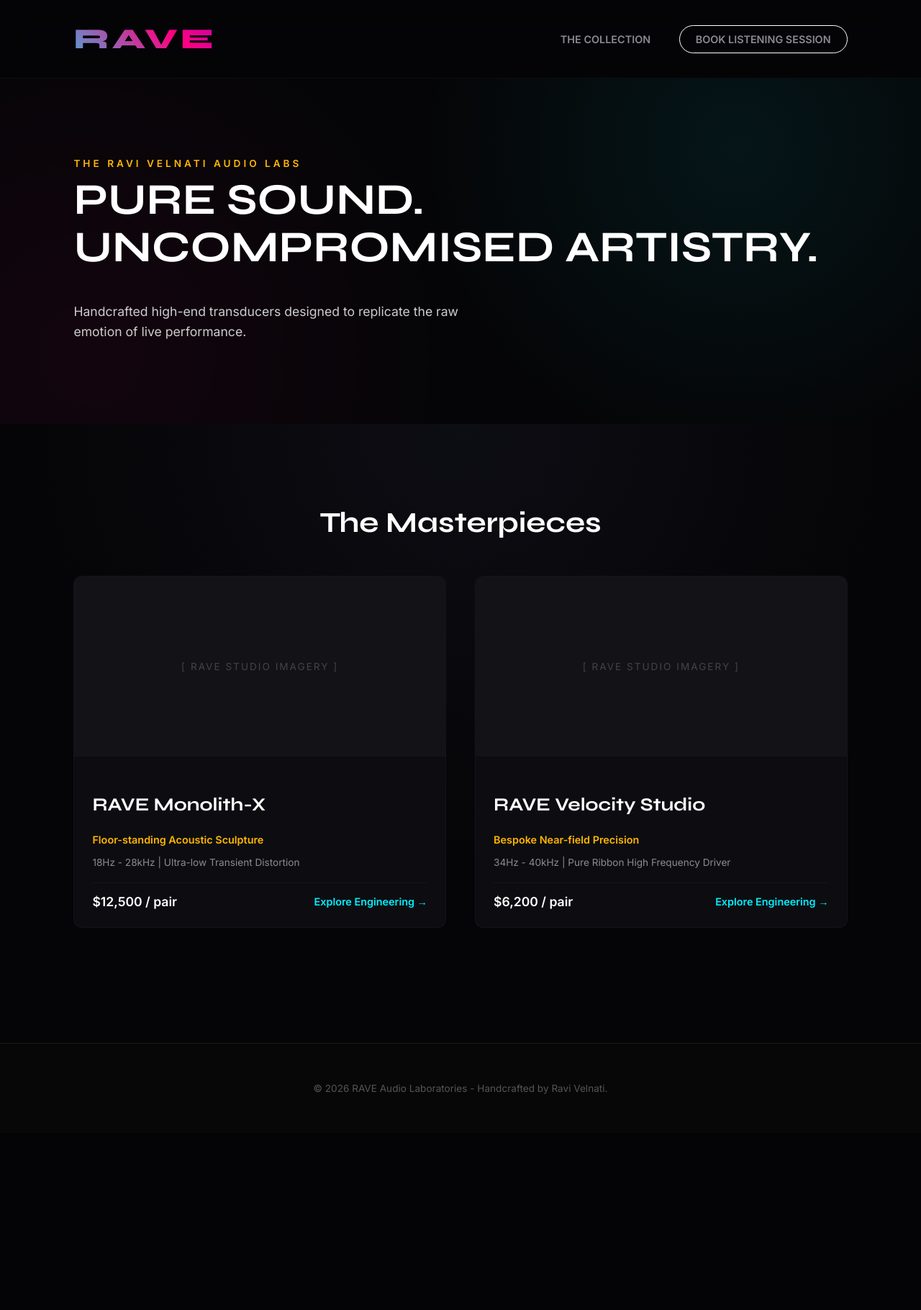
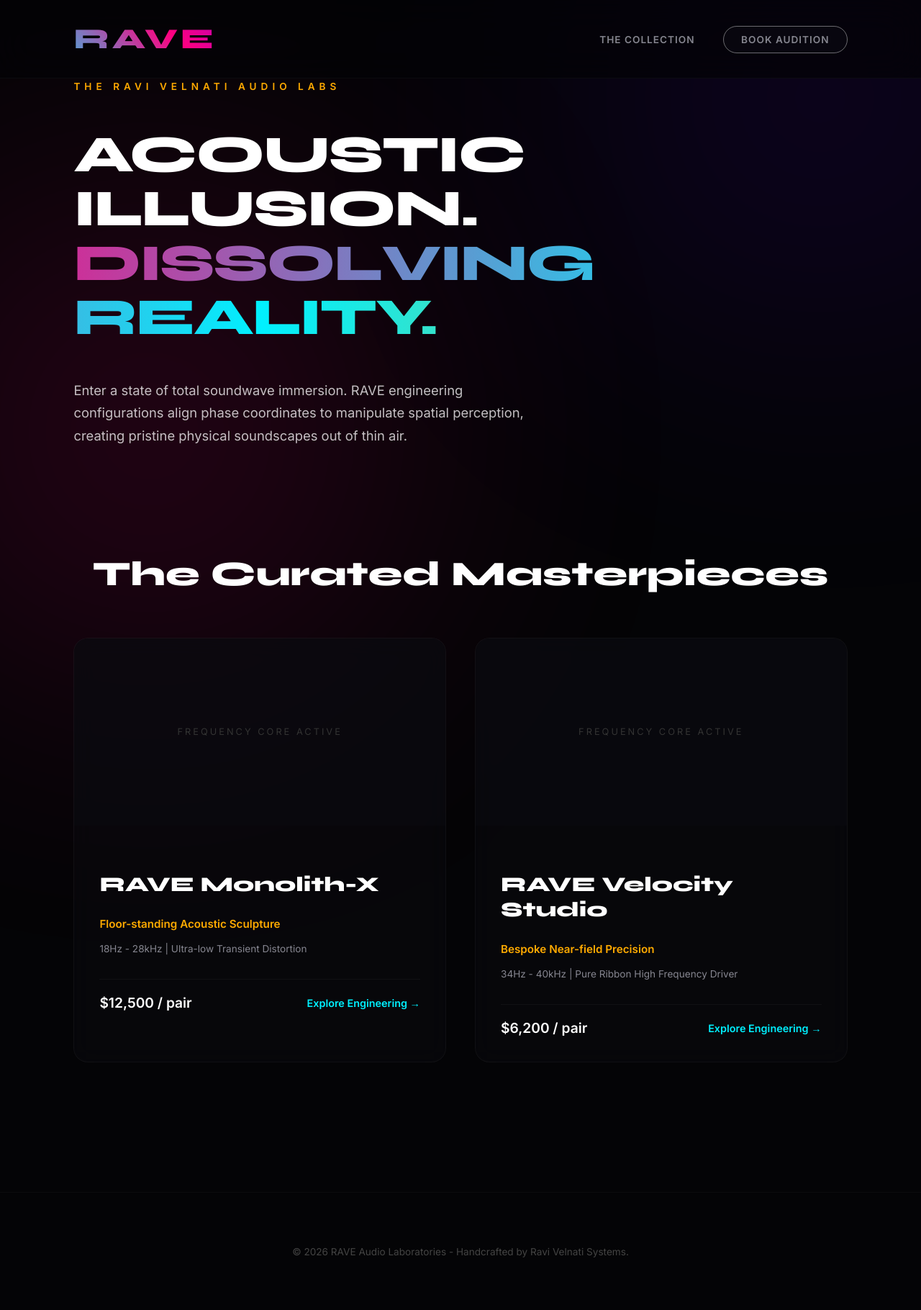
Before and after one commit to Sai-code-glitch/rave_audio, a Flask app: page / in a window 1280 px wide. Shown: the whole page at 72% size. Before the commit the page ends 1520 px from the top, so only its background shows below. Run offline with Flask 3, Linux system fonts and the light colour scheme; data comes from the database, SQL or seed files in the repository.

Commit message:
Acoustic Illusion Core Upgrade: Fluid sub-bass plasma blobs and glassmorphic spatial routing integrated.

```diff
--- a/app.py
+++ b/app.py
@@ -1,15 +1,13 @@
-from flask import Flask, render_template, request, redirect, url_for, flash
+from flask import Flask, render_template, request, redirect, url_for
 from flask_sqlalchemy import SQLAlchemy
 
 app = Flask(__name__)
-# Configurations for security and database persistence
 app.config['SECRET_KEY'] = 'rave_secret_acoustic_encryption_key'
 app.config['SQLALCHEMY_DATABASE_URI'] = 'sqlite:///rave_laboratory.db'
 app.config['SQLALCHEMY_TRACK_MODIFICATIONS'] = False
 
 db = SQLAlchemy(app)
 
-# Database Schema Model for RAVE Speakers Inventory
 class Speaker(db.Model):
     id = db.Column(db.Integer, primary_key=True)
     name = db.Column(db.String(100), nullable=False)
@@ -19,7 +17,6 @@ class Speaker(db.Model):
     cabinet_finish = db.Column(db.String(200), nullable=False)
     description = db.Column(db.Text, nullable=False)
 
-# Database Schema Model for Client Listening Room Inquiries
 class Booking(db.Model):
     id = db.Column(db.Integer, primary_key=True)
     client_name = db.Column(db.String(100), nullable=False)
@@ -27,20 +24,16 @@ class Booking(db.Model):
     preferred_date = db.Column(db.String(50), nullable=False)
     notes = db.Column(db.Text, nullable=True)
 
-# Main Homepage Route
 @app.route('/')
 def index():
-    # Pull items dynamically out of our local SQLite database layout
     all_speakers = Speaker.query.all()
     return render_template('index.html', products=all_speakers)
 
-# ADVANCEMENT 2: Dynamic Routing Engine for Individual Product Detail Pages
 @app.route('/product/<int:speaker_id>')
 def product_detail(speaker_id):
     speaker = Speaker.query.get_or_404(speaker_id)
     return render_template('product.html', speaker=speaker)
 
-# ADVANCEMENT 3: Listening Session Post Handler & Client Intake Engine
 @app.route('/book', methods=['GET', 'POST'])
 def book_session():
     if request.method == 'POST':
@@ -55,15 +48,12 @@ def book_session():
             db.session.commit()
             return render_template('success.html', name=request.form['name'])
         except Exception as e:
-            return f"An operational error occurred handling database stream: {e}"
-
+            return f"Operational Error: {e}"
     return render_template('book.html')
 
-# Core CLI initialization setup command loop to build DB schemas dynamically
 def initialize_database_data():
     with app.app_context():
         db.create_all()
-        # Seed the database only if empty
         if Speaker.query.count() == 0:
             monolith = Speaker(
                 name="RAVE Monolith-X",
@@ -71,7 +61,7 @@ def initialize_database_data():
                 price="$12,500 / pair",
                 frequency_specs="18Hz - 28kHz | Ultra-low Transient Distortion",
                 cabinet_finish="Hand-selected African Wenge Wood / Carbon Structural Composites",
-                description="Engineered by Ravi Velnati Audio Labs. The Monolith-X sets an unprecedented benchmark in standard three-way loudspeaker architecture, using complex mathematical phase-alignment models."
+                description="Engineered by Ravi Velnati Audio Labs. The Monolith-X sets an unprecedented benchmark in standard three-way loudspeaker architecture."
             )
             velocity = Speaker(
                 name="RAVE Velocity Studio",
@@ -79,7 +69,7 @@ def initialize_database_data():
                 price="$6,200 / pair",
                 frequency_specs="34Hz - 40kHz | Pure Ribbon High Frequency Driver",
                 cabinet_finish="14-layer High-Gloss Italian Mirror-Matched Lacquer",
-                description="Designed specifically for critical spatial engineering and luxury audiophile listening environments where soundstage width and phase coherency cannot be compromised."
+                description="Designed specifically for critical spatial engineering and luxury audiophile listening environments."
             )
             db.session.add_all([monolith, velocity])
             db.session.commit()
--- a/static/css/style.css
+++ b/static/css/style.css
@@ -1,37 +1,133 @@
 :root {
-    --bg-obsidian: #050507;
-    --card-dark: #0d0d11;
+    --bg-obsidian: #040406;
+    --card-dark: rgba(13, 13, 18, 0.4);
     --text-pure: #ffffff;
-    --text-muted: #8a8a93;
+    --text-muted: #868690;
+
+    /* Iridescent Energy Wave Core Colors */
     --psy-neon-cyan: #00f0ff;
     --psy-magenta: #ff007f;
-    --psy-deep-purple: #7000ff;
-    --psy-liquid-gold: #ffb700;
+    --psy-deep-purple: #6200ff;
+    --psy-liquid-gold: #ffaa00;
 }
-html { scroll-behavior: smooth; }
-body { background-color: var(--bg-obsidian); color: var(--text-pure); font-family: 'Inter', sans-serif; margin: 0; padding: 0; overflow-x: hidden; }
-.logo { font-family: 'Syne', sans-serif; font-size: 2.5rem; font-weight: 800; letter-spacing: 4px; background: linear-gradient(45deg, var(--psy-neon-cyan), var(--psy-magenta), var(--psy-deep-purple), var(--psy-liquid-gold)); background-size: 300% 300%; -webkit-background-clip: text; -webkit-text-fill-color: transparent; animation: chromaticFluid 8s ease infinite; transition: transform 0.4s; cursor: pointer; display: inline-block; }
-.logo:hover { transform: scale(1.08) skewX(-4deg); letter-spacing: 8px; }
+
+html {
+    scroll-behavior: smooth;
+    background-color: var(--bg-obsidian);
+}
+
+body {
+    background-color: var(--bg-obsidian);
+    color: var(--text-pure);
+    font-family: 'Inter', sans-serif;
+    margin: 0; padding: 0;
+    overflow-x: hidden;
+}
+
+/* ADVANCEMENT 1: IMMERSIVE BACKGROUND FREQUENCY BLOBS */
+.acoustic-blob {
+    position: fixed;
+    border-radius: 50%;
+    filter: blur(140px);
+    z-index: 1;
+    opacity: 0.12;
+    pointer-events: none;
+    transition: all 0.5s ease;
+}
+.blob-one {
+    width: 500px; height: 500px;
+    background: var(--psy-deep-purple);
+    top: -10%; right: -5%;
+    animation: subBassPulse 12s ease-in-out infinite alternate;
+}
+.blob-two {
+    width: 600px; height: 600px;
+    background: var(--psy-magenta);
+    bottom: -15%; left: -10%;
+    animation: subBassPulse 18s ease-in-out infinite alternate-reverse;
+}
+@keyframes subBassPulse {
+    0% { transform: scale(1) translate(0px, 0px); filter: blur(140px); }
+    50% { transform: scale(1.2) translate(40px, -30px); filter: blur(170px); opacity: 0.16; }
+    100% { transform: scale(0.9) translate(-20px, 50px); filter: blur(120px); }
+}
+
+/* UNIFIED GLASSMORPHIC NAVBAR */
+.navbar {
+    display: flex;
+    justify-content: space-between;
+    padding: 30px 8%;
+    align-items: center;
+    position: sticky; top: 0;
+    background: rgba(4, 4, 6, 0.7);
+    backdrop-filter: blur(25px);
+    -webkit-backdrop-filter: blur(25px);
+    z-index: 100;
+    border-bottom: 1px solid rgba(255, 255, 255, 0.03);
+}
+
+.logo {
+    font-family: 'Syne', sans-serif; font-size: 2.5rem; font-weight: 800; letter-spacing: 4px;
+    background: linear-gradient(45deg, var(--psy-neon-cyan), var(--psy-magenta), var(--psy-deep-purple), var(--psy-liquid-gold));
+    background-size: 300% 300%; -webkit-background-clip: text; -webkit-text-fill-color: transparent;
+    animation: chromaticFluid 8s ease infinite; transition: transform 0.4s; cursor: pointer; display: inline-block;
+}
+.logo:hover { transform: scale(1.08) skewX(-4deg); letter-spacing: 7px; }
 @keyframes chromaticFluid { 0% { background-position: 0% 50%; } 50% { background-position: 100% 50%; } 100% { background-position: 0% 50%; } }
-.navbar { display: flex; justify-content: space-between; padding: 30px 8%; align-items: center; position: sticky; top: 0; background: rgba(5, 5, 7, 0.85); backdrop-filter: blur(20px); -webkit-backdrop-filter: blur(20px); z-index: 100; border-bottom: 1px solid rgba(255, 255, 255, 0.03); }
-.nav-links a { color: var(--text-muted); text-decoration: none; margin-left: 35px; font-size: 0.9rem; font-weight: 600; text-transform: uppercase; transition: color 0.3s; }
-.nav-links a:hover { color: #fff; text-shadow: 0 0 10px var(--psy-neon-cyan); }
-.cta-btn { border: 1px solid #fff; padding: 10px 22px; border-radius: 50px; }
-.hero-section { height: 60vh; display: flex; align-items: center; padding: 0 8%; background: radial-gradient(circle at 80% 20%, rgba(0, 240, 255, 0.07) 0%, transparent 40%), radial-gradient(circle at 10% 80%, rgba(255, 0, 127, 0.06) 0%, transparent 40%), var(--bg-obsidian); }
-.brand-subtext { color: var(--psy-liquid-gold); letter-spacing: 4px; font-weight: bold; font-size: 0.85rem; margin-bottom: 10px; }
-.hero-content h1 { font-family: 'Syne', sans-serif; font-size: 3.8rem; line-height: 1.1; margin-top: 10px; }
-.hero-description { color: rgba(255, 255, 255, 0.8); max-width: 600px; margin-top: 15px; font-size: 1.1rem; line-height: 1.6; }
-.showroom-section { padding: 80px 8%; background: radial-gradient(circle at 50% 0%, #0d0d14 0%, var(--bg-obsidian) 60%); }
-.section-title { font-family: 'Syne', sans-serif; font-size: 2.5rem; text-align: center; margin-bottom: 50px; }
+
+.nav-links a { color: var(--text-muted); text-decoration: none; margin-left: 35px; font-size: 0.85rem; font-weight: 600; letter-spacing: 1px; text-transform: uppercase; transition: all 0.3s; }
+.nav-links a:hover { color: #fff; text-shadow: 0 0 12px var(--psy-neon-cyan); }
+.cta-btn { border: 1px solid rgba(255,255,255,0.4); padding: 10px 24px; border-radius: 50px; background: rgba(255,255,255,0.02); backdrop-filter: blur(5px); }
+.cta-btn:hover { background: linear-gradient(45deg, var(--psy-magenta), var(--psy-deep-purple)); border-color: transparent; box-shadow: 0 0 20px rgba(255,0,127,0.3); transform: translateY(-2px); }
+
+/* HERO SETUP WITH RADIAL TRANSPARENCY SHIFTING */
+.hero-section { height: 65vh; display: flex; align-items: center; padding: 0 8%; position: relative; z-index: 5; }
+
+/* ADVANCEMENT 2: KINETIC ACOUSTIC RESONANCE HEADERS */
+.resonance-header { font-family: 'Syne', sans-serif; font-size: 4.5rem; font-weight: 800; line-height: 1.05; letter-spacing: -2px; transition: transform 0.3s ease; }
+.resonance-header:hover { transform: scale(1.01) rotateX(2deg); }
+.chromatic-text { color: transparent; background: linear-gradient(90deg, var(--psy-magenta), var(--psy-neon-cyan), var(--psy-liquid-gold)); -webkit-background-clip: text; animation: waveDistort 6s linear infinite; background-size: 200% auto; }
+@keyframes waveDistort { 0% { background-position: 0% center; } 100% { background-position: 200% center; } }
+
+.brand-subtext { color: var(--psy-liquid-gold); letter-spacing: 6px; font-weight: bold; font-size: 0.85rem; margin-bottom: 12px; }
+.hero-description { color: rgba(255, 255, 255, 0.75); max-width: 650px; margin-top: 20px; font-size: 1.15rem; line-height: 1.7; }
+
+/* ADVANCEMENT 3 & 4: HOLOGRAPHIC HETERODYNE CONSOLE CARDS */
+.showroom-section { padding: 100px 8%; position: relative; z-index: 5; }
+.section-title { font-family: 'Syne', sans-serif; font-size: 3rem; font-weight: 800; text-align: center; margin-bottom: 60px; }
 .product-grid { display: flex; gap: 40px; }
-.product-card { background: var(--card-dark); border: 1px solid rgba(255, 255, 255, 0.03); border-radius: 12px; flex: 1; overflow: hidden; transition: transform 0.4s, border-color 0.4s; }
-.product-card:hover { transform: translateY(-6px); border-color: var(--psy-neon-cyan); }
-.product-image-placeholder { height: 250px; background: #131317; display: flex; align-items: center; justify-content: center; color: #444; font-size: 0.85rem; letter-spacing: 2px; }
-.product-info { padding: 25px; }
-.product-info h3 { font-size: 1.6rem; font-family: 'Syne', sans-serif; }
-.tagline { color: var(--psy-liquid-gold); font-size: 0.9rem; margin: 5px 0 15px 0; font-weight: 600; }
-.specs { color: var(--text-muted); font-size: 0.85rem; }
-.card-footer { margin-top: 20px; padding-top: 15px; border-top: 1px solid rgba(255, 255, 255, 0.04); display: flex; justify-content: space-between; align-items: center; }
-.price { font-weight: bold; font-size: 1.1rem; }
-.view-details { color: var(--psy-neon-cyan); text-decoration: none; font-size: 0.9rem; font-weight: bold; transition: color 0.3s; }
-.view-details:hover { color: var(--psy-magenta); }
+
+.product-card {
+    background: var(--card-dark);
+    border: 1px solid rgba(255, 255, 255, 0.04);
+    border-radius: 20px; flex: 1; overflow: hidden;
+    backdrop-filter: blur(15px); -webkit-backdrop-filter: blur(15px);
+    transition: all 0.5s cubic-bezier(0.165, 0.84, 0.44, 1);
+}
+.product-card:hover {
+    transform: translateY(-10px) scale(1.02);
+    border-color: rgba(0, 240, 255, 0.4);
+    box-shadow: 0 30px 60px rgba(0,0,0,0.6), 0 0 30px rgba(0,240,255,0.1);
+}
+
+.product-image-placeholder { height: 260px; background: rgba(10,10,15,0.6); display: flex; align-items: center; justify-content: center; color: #333; font-size: 0.8rem; letter-spacing: 3px; position: relative; overflow: hidden; }
+.laser-sweep { position: absolute; top: 0; left: -100%; width: 50%; height: 100%; background: linear-gradient(90deg, transparent, rgba(255,0,127,0.15), transparent); transform: skewX(-25deg); animation: dynamicLaser 7s infinite linear; }
+@keyframes dynamicLaser { 0% { left: -100%; } 30% { left: 150%; } 100% { left: 150%; } }
+
+.product-info { padding: 35px; }
+.product-info h3 { font-size: 1.8rem; font-family: 'Syne', sans-serif; font-weight: 800; }
+.tagline { color: var(--psy-liquid-gold); font-size: 0.95rem; margin: 6px 0 15px 0; font-weight: 600; }
+.specs { color: var(--text-muted); font-size: 0.85rem; line-height: 1.6; }
+.card-footer { margin-top: 30px; padding-top: 20px; border-top: 1px solid rgba(255, 255, 255, 0.04); display: flex; justify-content: space-between; align-items: center; }
+.price { font-weight: bold; font-size: 1.2rem; }
+.view-details { color: var(--psy-neon-cyan); text-decoration: none; font-size: 0.9rem; font-weight: bold; transition: all 0.3s; }
+.view-details:hover { color: var(--psy-magenta); transform: translateX(5px); }
+
+/* HOLOGRAPHIC INTAKE MATRIX FORM */
+.glass-form { background: rgba(13, 13, 18, 0.4); backdrop-filter: blur(25px); -webkit-backdrop-filter: blur(25px); padding: 50px; border: 1px solid rgba(255,255,255,0.04); border-radius: 16px; }
+.form-group { margin-bottom: 25px; }
+.form-group label { display: block; margin-bottom: 10px; font-size: 0.85rem; font-weight: 600; color: var(--text-muted); letter-spacing: 1px; text-transform: uppercase; }
+.form-group input, .form-group textarea { width: 100%; background: rgba(5,5,7,0.6); border: 1px solid rgba(255,255,255,0.08); padding: 14px; border-radius: 6px; color: #fff; font-size: 1rem; transition: border-color 0.3s; font-family: 'Inter', sans-serif; }
+.form-group input:focus, .form-group textarea:focus { outline: none; border-color: var(--psy-neon-cyan); box-shadow: 0 0 10px rgba(0,240,255,0.1); }
+.submit-btn { width: 100%; background: #fff; color: #000; font-weight: bold; border: none; padding: 16px; border-radius: 6px; cursor: pointer; font-size: 1rem; text-transform: uppercase; letter-spacing: 1px; transition: all 0.4s; }
+.submit-btn:hover { background: linear-gradient(45deg, var(--psy-neon-cyan), var(--psy-deep-purple)); color: #fff; box-shadow: 0 0 20px rgba(0,240,255,0.3); }
--- a/templates/index.html
+++ b/templates/index.html
@@ -1,22 +1,23 @@
 {% extends 'layout.html' %}
-{% block title %}RAVE | Pristine Sound by Ravi Velnati{% endblock %}
+{% block title %}RAVE | Acoustic Illusion by Ravi Velnati{% endblock %}
 
 {% block content %}
 <header class="hero-section">
     <div class="hero-content">
         <p class="brand-subtext">THE RAVI VELNATI AUDIO LABS</p>
-        <h1>PURE SOUND.<br>UNCOMPROMISED ARTISTRY.</h1>
-        <p class="hero-description">Handcrafted high-end transducers designed to replicate the raw emotion of live performance.</p>
+        <h1 class="resonance-header">ACOUSTIC ILLUSION.<br><span class="chromatic-text">DISSOLVING REALITY.</span></h1>
+        <p class="hero-description">Enter a state of total soundwave immersion. RAVE engineering configurations align phase coordinates to manipulate spatial perception, creating pristine physical soundscapes out of thin air.</p>
     </div>
 </header>
 
 <section id="collection" class="showroom-section">
-    <h2 class="section-title">The Masterpieces</h2>
+    <h2 class="section-title">The Curated Masterpieces</h2>
     <div class="product-grid">
         {% for product in products %}
         <div class="product-card">
             <div class="product-image-placeholder">
-                <span>[ RAVE STUDIO IMAGERY ]</span>
+                <div class="laser-sweep"></div>
+                <span>FREQUENCY CORE ACTIVE</span>
             </div>
             <div class="product-info">
                 <h3>{{ product.name }}</h3>
--- a/templates/layout.html
+++ b/templates/layout.html
@@ -3,16 +3,19 @@
 <head>
     <meta charset="UTF-8">
     <meta name="viewport" content="width=device-width, initial-scale=1.0">
-    <title>{% block title %}RAVE | Premium Sound Systems{% endblock %}</title>
-    <link rel="stylesheet" href="{{ url_for('static', filename='css/style.css') }}">
+    <title>{% block title %}RAVE | Acoustic Illusion{% endblock %}</title>
+    <link rel="stylesheet" href="{{ url_for('static', filename='css/style.css') }}?v=ACOUSTIC_ILLUSION_v2">
     <link href="https://fonts.googleapis.com/css2?family=Inter:wght@300;400;600&family=Syne:wght@700;800&display=swap" rel="stylesheet">
 </head>
 <body>
+    <div class="acoustic-blob blob-one"></div>
+    <div class="acoustic-blob blob-two"></div>
+
     <nav class="navbar">
         <div class="logo"><a href="/" style="text-decoration:none; color:inherit;">RAVE</a></div>
         <div class="nav-links">
             <a href="/#collection">The Collection</a>
-            <a href="/book" class="cta-btn">Book Listening Session</a>
+            <a href="/book" class="cta-btn">Book Audition</a>
         </div>
     </nav>
 
@@ -20,8 +23,8 @@
         {% block content %}{% endblock %}
     </main>
 
-    <footer style="padding: 40px 8%; background: #070708; border-top: 1px solid #1c1c1f; text-align: center; color: #555; font-size: 0.85rem; margin-top: 80px;">
-        <p>&copy; 2026 RAVE Audio Laboratories - Handcrafted by Ravi Velnati.</p>
+    <footer style="padding: 60px 8%; background: rgba(5,5,7,0.8); backdrop-filter: blur(10px); border-top: 1px solid rgba(255,255,255,0.03); text-align: center; color: #444; font-size: 0.85rem; margin-top: 80px; position: relative; z-index: 5;">
+        <p>&copy; 2026 RAVE Audio Laboratories - Handcrafted by Ravi Velnati Systems.</p>
     </footer>
 </body>
 </html>
```
Also changed, not shown: templates/book.html (+18 -20 lines), templates/product.html (+12 -27 lines), templates/success.html (+4 -5 lines).
